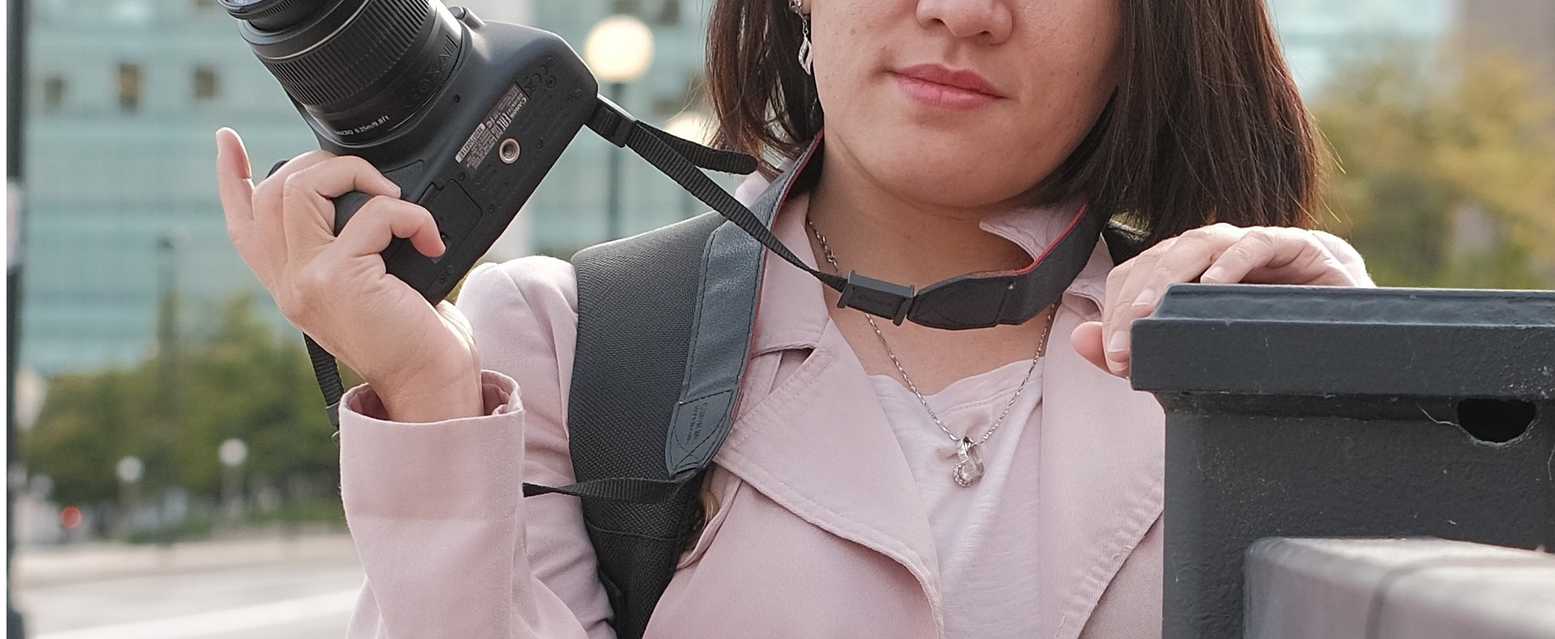
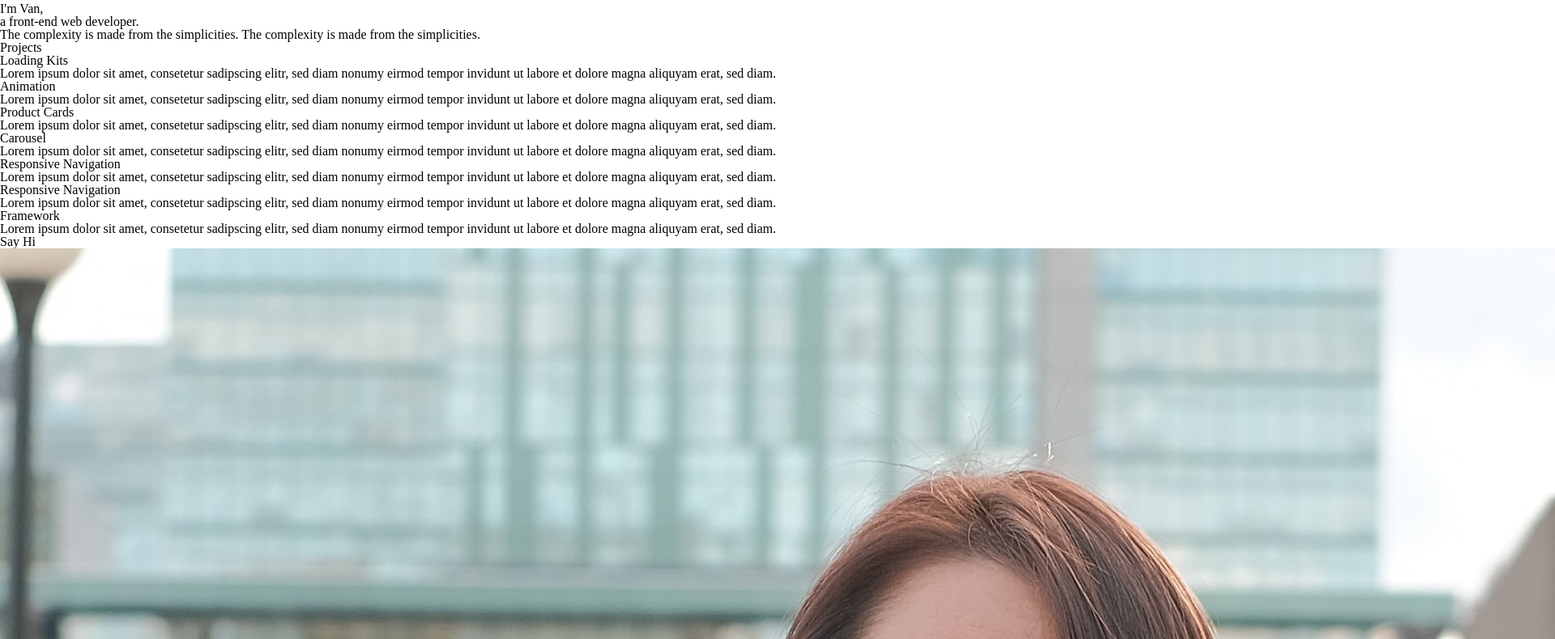
Before and after one commit to phun0024/portfolio-revised, a plain HTML site: page index.html in a window 1280 px wide. Shown: the part 1068-1858 px from the top of the page at 81% size, 1920 px wide, since content can reach past the window. Drawn offline with Linux system fonts and the light colour scheme; some icons are missing.

Commit message:
add GG font link, Icon link, css reset

```diff
--- a/css/main.css
+++ b/css/main.css
@@ -0,0 +1,59 @@
+/* http://meyerweb.com/eric/tools/css/reset/
+   v2.0 | 20110126
+   License: none (public domain)
+*/
+
+html, body, div, span, applet, object, iframe,
+h1, h2, h3, h4, h5, h6, p, blockquote, pre,
+a, abbr, acronym, address, big, cite, code,
+del, dfn, em, img, ins, kbd, q, s, samp,
+small, strike, strong, sub, sup, tt, var,
+b, u, i, center,
+dl, dt, dd, ol, ul, li,
+fieldset, form, label, legend,
+table, caption, tbody, tfoot, thead, tr, th, td,
+article, aside, canvas, details, embed,
+figure, figcaption, footer, header, hgroup,
+menu, nav, output, ruby, section, summary,
+time, mark, audio, video {
+	margin: 0;
+	padding: 0;
+	border: 0;
+	font-size: 100%;
+	font: inherit;
+	vertical-align: baseline;
+}
+/* HTML5 display-role reset for older browsers */
+article, aside, details, figcaption, figure,
+footer, header, hgroup, menu, nav, section {
+	display: block;
+}
+body {
+	line-height: 1;
+}
+ol, ul {
+	list-style: none;
+}
+blockquote, q {
+	quotes: none;
+}
+blockquote:before, blockquote:after,
+q:before, q:after {
+	content: '';
+	content: none;
+}
+table {
+	border-collapse: collapse;
+	border-spacing: 0;
+}
+
+
+
+/* --------------------------------------
+            Custom Style
+-----------------------------------------*/
+
+html {
+    box-sizing: border-box;
+    font-size: 16px;
+}
--- a/index.html
+++ b/index.html
@@ -5,6 +5,18 @@
     <meta http-equiv="X-UA-Compatible" content="IE=edge">
     <meta name="viewport" content="width=device-width, initial-scale=1.0">
     <title>Document</title>
+
+    <!-- Iconmonstr -->
+    <link rel="stylesheet" href="https://cdn.iconmonstr.com/1.3.0/css/iconmonstr-iconic-font.min.css">
+
+    <!-- Google Fonts -->
+    <link rel="preconnect" href="https://fonts.googleapis.com">
+    <link rel="preconnect" href="https://fonts.gstatic.com" crossorigin>
+    <link href="https://fonts.googleapis.com/css2?family=Catamaran:wght@800&family=IBM+Plex+Mono:wght@300;700&family=Open+Sans:wght@300&display=swap" rel="stylesheet">
+
+    <!-- CSS Styles -->
+    <link rel="stylesheet" href="css/main.css">
+
 </head>
 <body>
     <div class="container">
@@ -13,7 +25,10 @@
 
             <!-- Navigation -->
             <nav>
-
+                <ul>
+                    <li><img src="images/logo.png" alt="logo"></li>
+                    <li><i class="im im-menu"></i></li>
+                </ul>
             </nav>
 
             <!-- Introduction -->
@@ -39,7 +54,7 @@
                 <div class="project-content">
 
                     <!-- loading-kits -->
-                    <div class="project project-loading-kits">
+                    <div class="project loading-kits">
                         <div class="project-border">
                             <h4>Loading Kits</h4>
                             <div class="loading-kits-display">
@@ -52,7 +67,7 @@
                     </div>
 
                     <!-- animation -->
-                    <div class="project project-animation">
+                    <div class="project animation">
                         <div class="project-border">
                             <h4>Animation</h4>
                             <div class="animation-display">
@@ -64,13 +79,85 @@
                         </div>
                     </div>
 
+                    <!-- product-cards -->
+                    <div class="project product-cards">
+                        <div class="project-border">
+                            <h4>Product Cards</h4>
+                            <div class="product-cards-display">
+
+                            </div>
+                            <p class="product-cards-excerpt">
+                                Lorem ipsum dolor sit amet, consetetur sadipscing elitr, sed diam nonumy eirmod tempor invidunt ut labore et dolore magna aliquyam erat, sed diam.
+                            </p>
+                        </div>
+                    </div>
+
+                    <!-- carousel -->
+                    <div class="project carousel">
+                        <div class="project-border">
+                            <h4>Carousel</h4>
+                            <div class="carousel-display">
+
+                            </div>
+                            <p class="carousel-excerpt">
+                                Lorem ipsum dolor sit amet, consetetur sadipscing elitr, sed diam nonumy eirmod tempor invidunt ut labore et dolore magna aliquyam erat, sed diam.
+                            </p>
+                        </div>
+                    </div>
+
+                    <!-- responsive navigation -->
+                    <div class="project navigation">
+                        <div class="project-border">
+                            <h4>Responsive Navigation</h4>
+                            <div class="navigation-display">
+
+                            </div>
+                            <p class="navigation-excerpt">
+                                Lorem ipsum dolor sit amet, consetetur sadipscing elitr, sed diam nonumy eirmod tempor invidunt ut labore et dolore magna aliquyam erat, sed diam.
+                            </p>
+                        </div>
+                    </div>
+
+                    <!-- scroll bars -->
+                    <div class="project scroll-bars">
+                        <div class="project-border">
+                            <h4>Responsive Navigation</h4>
+                            <div class="scroll-bars-display">
+
+                            </div>
+                            <p class="scroll-bars-excerpt">
+                                Lorem ipsum dolor sit amet, consetetur sadipscing elitr, sed diam nonumy eirmod tempor invidunt ut labore et dolore magna aliquyam erat, sed diam.
+                            </p>
+                        </div>
+                    </div>
+
+                    <!-- framework -->
+                    <div class="project framework">
+                        <div class="project-border">
+                            <h4>Framework</h4>
+                            <div class="framework-display">
+
+                            </div>
+                            <p class="framework-excerpt">
+                                Lorem ipsum dolor sit amet, consetetur sadipscing elitr, sed diam nonumy eirmod tempor invidunt ut labore et dolore magna aliquyam erat, sed diam.
+                            </p>
+                        </div>
+                    </div>
+
                 </div>
             </section>
         </main>
 
         <footer class="contact">
             <!-- Contact -->
+            <h1>Say Hi</h1>
             <img src="/images/profile-photo.jpg" alt="my photo" class="profile-image">
+            <div class="contact-content">
+                <p class="call-out">feel free to say hi to me</p>
+                <p class="email">vanphung030792@gmail.com</p>
+                <span></span>
+                <p class="copy-right">Copyright &copy; 2022, Van Phung <br> All right reserved.</p>
+            </div>
         </footer>
     </div>
 </body>
```
